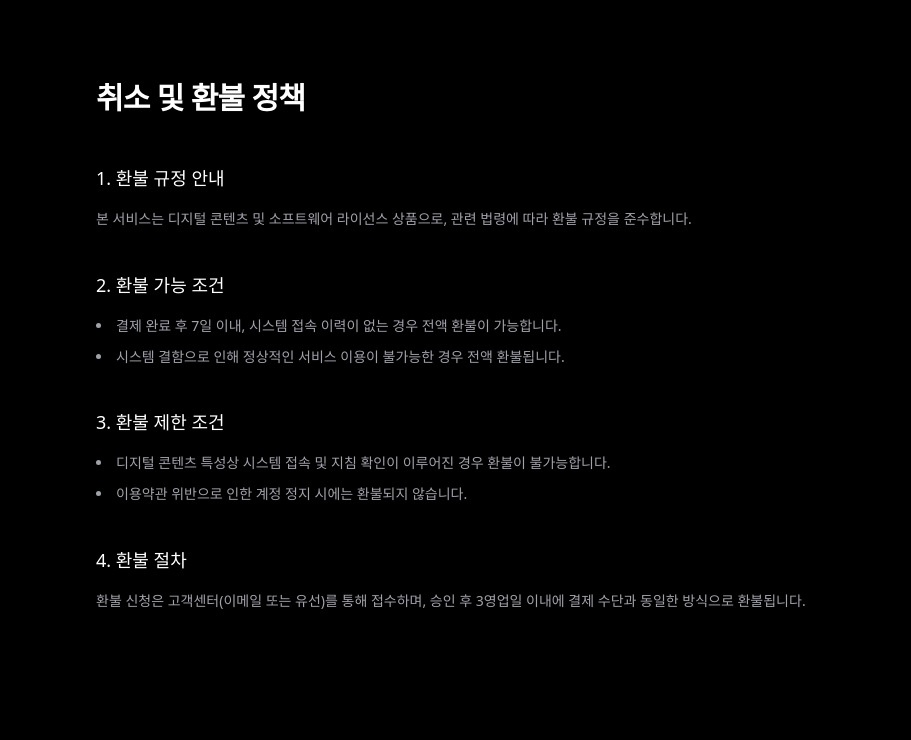
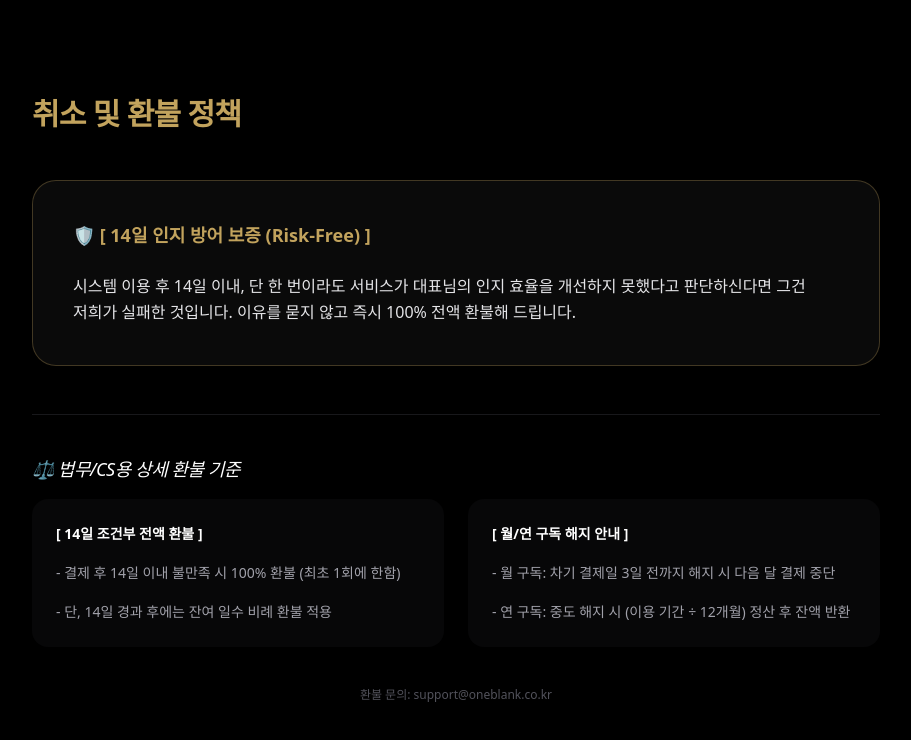
Before and after one commit to heybookzap/landing, a Next.js app: page /refund in a window 1280 px wide. Shown: the top 740 px of the page, without its empty margins (184-1095 px from the left). Built offline with nearby package versions, Linux system fonts and the light colour scheme.

Commit message:
최종 피드백 반영 및 마스터본 배포

```diff
--- a/app/about/page.tsx
+++ b/app/about/page.tsx
@@ -13,7 +13,6 @@ export default function AboutPage() {
 
       <header className="absolute top-0 left-0 w-full px-8 md:px-16 py-10 z-40 flex justify-between items-start">
         <div className="flex items-center gap-3 cursor-pointer" onClick={() => router.push('/')}>
-          {/* 📌 1B를 제거하고 ONE BLANK로 통일하여 브랜드 권위를 높였습니다. */}
           <span className="text-[#C2A35D] font-serif italic text-xl font-bold uppercase">ONE BLANK</span>
           <span className="text-white text-[11px] tracking-[0.4em] font-light uppercase">The Identity</span>
         </div>
@@ -44,12 +43,13 @@ export default function AboutPage() {
 
           <div className="space-y-12 max-w-2xl mx-auto">
             <p className="text-zinc-300 text-lg md:text-xl font-light tracking-wide leading-relaxed break-keep">
-              매일 아침 &apos;오늘 뭐 하지?&apos; 고민하느라 힘을 다 쓰고 계신가요?<br className="hidden md:block"/>
-              정작 큰돈을 벌어다 줄 <span className="text-white">&apos;진짜 중요한 일&apos;</span>을 할 때는 지쳐서 미루게 됩니다.
+              매일 아침 '오늘 뭐 하지?' 고민하느라 힘을 다 쓰고 계신가요?<br className="hidden md:block"/>
+              정작 큰돈을 벌어다 줄 <span className="text-white">'진짜 중요한 일'</span>을 할 때는 지쳐서 미루게 됩니다.
             </p>
             <p className="text-zinc-300 text-lg md:text-xl font-light tracking-wide leading-relaxed break-keep">
               이제 쓸데없는 고민과 시간 낭비는 시스템이 모두 대신하겠습니다.<br className="hidden md:block"/>
-              아무 생각 마십시오. 매일 <span className="font-serif italic font-bold text-[#C2A35D]">아침 9시</span>, <br className="hidden md:block"/>저희가 딱 하나 정해드리는 일만 하시면 됩니다.
+              아무 생각 마십시오. 매일 아침,<br className="hidden md:block"/>
+              저희가 딱 하나 정해드리는 일만 실행하시면 됩니다.
             </p>
           </div>
         </div>
--- a/app/admin/page.tsx
+++ b/app/admin/page.tsx
@@ -24,7 +24,6 @@ export default function AdminDashboardPage() {
     '피곤함': { action: '', benefit: '', loss: '', mindset: '' }
   })
 
-  // 📌 실시간 시계 동기화 로직
   useEffect(() => {
     const updateTime = () => {
       const now = new Date()
@@ -98,7 +97,6 @@ export default function AdminDashboardPage() {
   }
 
   const saveReport = () => {
-    alert(`[${editingUser.name}] 고객의 3가지 컨디션별 사전 데스킹이 완료되었습니다.`)
     setEditingUser(null)
   }
 
--- a/app/dashboard/page.tsx
+++ b/app/dashboard/page.tsx
@@ -17,7 +17,6 @@ export default function CustomerDashboardPage() {
   const [isCheckingIn, setIsCheckingIn] = useState(false)
   const [currentTime, setCurrentTime] = useState('')
 
-  // 📌 실시간 시계 동기화 로직
   useEffect(() => {
     const updateTime = () => {
       const now = new Date()
@@ -72,7 +71,6 @@ export default function CustomerDashboardPage() {
         yesterday.setDate(now.getDate() - 1)
         const yesterdayStr = yesterday.toISOString().split('T')[0]
 
-        // 가입 당일 철벽 방어 (온보딩 우회를 위해 이 로직이 대시보드 진입을 막고 있을 수 있습니다)
         if (new Date(profile?.created_at || now).toDateString() === now.toDateString()) {
           setView('SLICING')
           return
@@ -153,7 +151,7 @@ export default function CustomerDashboardPage() {
       else if (dayCount >= 14) setView('UPSELL')
       else setView('VALUE')
     } catch (err) {
-      alert('시스템 동기화 오류')
+      alert('System Sync Error')
     } finally {
       setIsCheckingIn(false)
     }
--- a/app/how-it-works/page.tsx
+++ b/app/how-it-works/page.tsx
@@ -23,7 +23,6 @@ export default function HowItWorksPage() {
       <div className="w-full max-w-5xl mx-auto z-10 pb-32">
         <div className="text-center mb-16">
           <p className="text-[#C2A35D] text-[11px] tracking-[0.5em] font-bold font-serif italic uppercase mb-6">How We Work</p>
-          {/* 📌 타이틀 줄간격을 leading-relaxed로 넓혀 답답함을 해소했습니다. */}
           <h1 className="text-3xl md:text-5xl font-light tracking-tight text-white break-keep leading-relaxed">
             시스템이 대표님의 결정 피로를 <br />
             <span className="font-serif italic font-bold text-[#C2A35D]">완벽히 차단</span>하는 4단계
@@ -34,11 +33,10 @@ export default function HowItWorksPage() {
           {[
             {
               num: "01",
-              // 📌 01번 타이틀에 명확한 줄바꿈을 적용했습니다.
-              title: <>거대 목표만 던지십시오.<br />계획은 시스템이 다 짭니다.</>,
+              title: <>이루고 싶은 목표만 던지십시오.<br />계획은 시스템이 다 짭니다.</>,
               desc: (
                 <>
-                  &apos;3개월 내 신규 프로젝트 런칭&apos; 같은 결과만 입력해 두십시오.<br />
+                  '3개월 내 신규 프로젝트 런칭' 같은 결과만 입력해 두십시오.<br />
                   달성하기 위해 오늘 아침 무엇부터 해야 할지는,<br className="hidden md:block" />
                   시스템이 가장 작고 쉬운 행동으로 완벽하게 잘게 나눠 드립니다.
                 </>
@@ -51,19 +49,18 @@ export default function HowItWorksPage() {
                 <>
                   몇 시에 일어나든 상관없습니다.<br />
                   대표님이 눈을 뜨고 시스템에 접속하면, 그날의 컨디션에 맞춰<br className="hidden md:block" />
-                  지금 당장 해야 할 &apos;단 한 가지&apos; 지침만 화면에 꽂힙니다.<br />
+                  지금 당장 해야 할 '단 한 가지' 지침만 화면에 꽂힙니다.<br />
                   더 이상 고민하며 방황하지 마십시오.
                 </>
               )
             },
             {
               num: "03",
-              title: "뇌가 지친 날, 시스템은 '무조건 쉬기'를 명령합니다.",
-              // 📌 03번 내용을 지시하신 카피로 전면 교체했습니다.
+              title: <>컨디션이 저조하고 뇌가 지친 날,<br />시스템은 '쉬어가기'를 추천드립니다.</>,
               desc: (
                 <>
                   오늘 너무 피곤하신가요?<br />
-                  시스템은 컨디션 관리를 위해 무조건 쉬라고 지시합니다.<br />
+                  시스템은 컨디션 관리를 위해 쉬어가라고 지침을 드립니다.<br />
                   못 했다고 자책하지 마십시오.<br />
                   때로는 쉬는 것도 시스템이 내리는 엄격한 지침입니다.
                 </>
@@ -72,10 +69,9 @@ export default function HowItWorksPage() {
             {
               num: "04",
               title: "주말에는 생각을 완전히 'OFF' 해드립니다.",
-              // 📌 04번 내용의 부자연스러운 줄바꿈을 제거했습니다.
               desc: (
                 <>
-                  뇌를 완전히 비워야 월요일에 압도적인 돈을 벌 수 있습니다.<br />
+                  뇌를 완전히 비워야 월요일에 효과적인 성과를 낼 수 있습니다.<br />
                   진짜 휴식을 위해, 주말 동안 시스템은 대표님의 접속을 철저히 차단하고 모든 고민을 대신 안전하게 보관합니다.
                 </>
               )
--- a/app/page.tsx
+++ b/app/page.tsx
@@ -28,11 +28,9 @@ export default function LandingPage() {
     return () => clearInterval(interval)
   }, [selectedVal])
 
-  // 📌 [수정] 시급 선택 시 브라우저에 값을 임시 저장하는 함수
   const handleSelectWage = (val: number) => {
-    setSelectedVal(val);
-    // 로컬 스토리지에 'pending_hourly_wage'라는 이름으로 저장 (나중에 대시보드에서 꺼내 씀)
-    localStorage.setItem('pending_hourly_wage', val.toString());
+    setSelectedVal(val)
+    localStorage.setItem('pending_hourly_wage', val.toString())
   }
 
   const handleStartPayment = async () => {
@@ -81,9 +79,10 @@ export default function LandingPage() {
                 아무나 들어올 수<br />없습니다.
               </h1>
               <div className="space-y-6 max-w-3xl mb-12 px-4">
-                <h2 className="text-lg md:text-2xl font-light text-white tracking-widest leading-relaxed">
+                <h2 className="text-lg md:text-2xl font-light text-white tracking-widest leading-relaxed break-keep">
                   <span className="font-serif italic font-bold text-[#C2A35D]">월 1,000만 원</span>의 벽은 넘었지만,<br />
-                  완벽주의와 &apos;결정 피로&apos;에 갇혀<br className="md:hidden" /> 혼자 모든 걸 짊어지고 있는 창업가 전용 시스템입니다.
+                  완벽주의와 &apos;결정 피로&apos;에 갇혀 혼자 모든 걸 짊어지고 있는<br />
+                  창업가 전용 시스템입니다.
                 </h2>
                 <p className="text-zinc-300 text-sm md:text-base font-light tracking-wide leading-relaxed">
                   매일 아침 무엇을 할지, 시스템이 당신의 뇌를 대신해 결정해 드립니다.<br />
@@ -104,7 +103,7 @@ export default function LandingPage() {
                 {[30000, 50000, 100000].map((val) => (
                   <button
                     key={val}
-                    onClick={() => handleSelectWage(val)} // 📌 [수정] 위에서 만든 저장 함수 호출
+                    onClick={() => handleSelectWage(val)}
                     className="w-full py-8 border-b border-zinc-800 flex justify-center items-center group hover:bg-white/[0.05] transition-colors"
                   >
                     <span className="text-zinc-500 group-hover:text-white mr-4 text-base font-light">₩</span>
@@ -153,7 +152,6 @@ export default function LandingPage() {
         </div>
       </footer>
 
-      {/* 오버레이 섹션 (약관 등) 생략... 기존 코드와 동일 */}
       <AnimatePresence>
         {overlayType && (
           <motion.div initial={{ opacity: 0 }} animate={{ opacity: 1 }} exit={{ opacity: 0 }} className="fixed inset-0 z-[100] bg-black/95 flex items-center justify-center p-4 md:p-16 backdrop-blur-md">
@@ -161,33 +159,57 @@ export default function LandingPage() {
               <button onClick={() => setOverlayType(null)} className="absolute top-6 right-6 text-zinc-400 hover:text-white text-[11px] tracking-widest uppercase transition-colors">[ 닫기 ]</button>
 
               <div className="flex-1 overflow-y-auto pr-4 space-y-10 text-zinc-300 text-sm font-light leading-loose pt-8 scrollbar-hide text-left">
-                {/* 약관 내용들... */}
                 {overlayType === 'terms' && (
                   <div className="space-y-10">
                     <h2 className="text-white text-2xl font-light tracking-tight border-b border-zinc-800 pb-4 font-serif italic">이용약관</h2>
-                    <section className="space-y-3">
-                      <p className="text-white font-medium">제 1조 (목적)</p>
-                      <p>ONE BLANK는 대표님의 복잡한 생각을 정리해주고,<br />매일 아침 딱 한 가지 행동에만 집중할 수 있게 돕는 시스템입니다.</p>
+                    <section className="space-y-4">
+                      <h2 className="text-white text-lg font-bold">제 1조 (목적)</h2>
+                      <p className="text-zinc-400 text-sm leading-relaxed break-keep">
+                        ONE BLANK는 대표님의 복잡한 생각을 정리해주고 가장 핵심적인 목표 달성에만 집중할 수 있도록 고안된 VVIP 전용 인지 방어 시스템입니다. 본 약관은 회사와 회원 간의 권리, 의무 및 책임 사항을 규정함을 목적으로 합니다.
+                      </p>
                     </section>
                   </div>
                 )}
                 {overlayType === 'refund' && (
                   <div className="space-y-10">
-                    <h2 className="text-white text-2xl font-light tracking-tight border-b border-zinc-800 pb-4 font-serif italic">환불규정</h2>
-                    <div className="bg-[#111] p-6 border border-[#C2A35D]/40 space-y-4 text-left">
-                      <p className="text-lg text-white font-medium tracking-tight">🛡️ [ 14일 인지 방어 보증 (Risk-Free) ]</p>
-                      <p className="leading-relaxed text-zinc-300">
-                        ONE BLANK는 대표님의 변화를 100% 보장합니다.<br />
-                        결제 후 14일 동안, 매일 아침 시스템이 내리는 &apos;2분 지침&apos;을<br />단 하루도 빠짐없이 완료(체크인)하셨음에도 불구하고<br />결정 피로가 줄어들지 않았다면?<br /><br />
-                        <span className="text-white font-bold text-base underline underline-offset-4 decoration-[#C2A35D]">저희가 실패한 것입니다. 즉시 100% 전액 환불해 드립니다.</span>
+                    <h2 className="text-white text-2xl font-light tracking-tight border-b border-zinc-800 pb-4 font-serif italic">취소 및 환불 정책</h2>
+                    <div className="bg-[#0A0A0A] border border-[#C2A35D]/30 p-10 rounded-3xl space-y-6">
+                      <h2 className="text-[#C2A35D] text-lg font-bold">🛡️ [ 14일 인지 방어 보증 (Risk-Free) ]</h2>
+                      <p className="text-zinc-200 text-[16px] leading-relaxed break-keep font-medium">
+                        시스템 이용 후 14일 이내, 단 한 번이라도 서비스가 대표님의 인지 효율을 개선하지 못했다고 판단하신다면 그건 저희가 실패한 것입니다. 이유를 묻지 않고 즉시 100% 전액 환불해 드립니다.
                       </p>
+                    </div>
+                    <div className="space-y-10 pt-10 border-t border-zinc-900">
+                      <section className="space-y-4">
+                        <h2 className="text-white text-lg font-medium tracking-tight italic">⚖️ 법무/CS용 상세 환불 기준</h2>
+                        <div className="grid grid-cols-1 md:grid-cols-2 gap-6 text-sm text-zinc-400 leading-relaxed">
+                          <div className="space-y-4 bg-zinc-900/30 p-6 rounded-2xl">
+                            <p className="text-white font-bold">[ 14일 조건부 전액 환불 ]</p>
+                            <p>- 결제 후 14일 이내 불만족 시 100% 환불 (최초 1회에 한함)</p>
+                            <p>- 단, 14일 경과 후에는 잔여 일수 비례 환불 적용</p>
+                          </div>
+                          <div className="space-y-4 bg-zinc-900/30 p-6 rounded-2xl">
+                            <p className="text-white font-bold">[ 월/연 구독 해지 안내 ]</p>
+                            <p>- 월 구독: 차기 결제일 3일 전까지 해지 시 다음 달 결제 중단</p>
+                            <p>- 연 구독: 중도 해지 시 (이용 기간 ÷ 12개월) 정산 후 잔액 반환</p>
+                          </div>
+                        </div>
+                      </section>
+                      <p className="text-zinc-600 text-xs text-center">환불 문의: support@oneblank.co.kr</p>
                     </div>
                   </div>
                 )}
                 {overlayType === 'privacy' && (
                   <div className="space-y-10">
                     <h2 className="text-white text-2xl font-light tracking-tight border-b border-zinc-800 pb-4 font-serif italic">개인정보처리방침</h2>
-                    <p className="text-base text-white font-light">대표님의 모든 사업적 목표와 정보는 암호화되어 생명처럼 보호됩니다.</p>
+                    <div className="text-[16px] text-zinc-300 leading-[1.8] space-y-8 font-light tracking-wide break-keep italic">
+                      "대표님의 모든 사업적 목표와 정보는 암호화되어 생명처럼 보호됩니다."
+                    </div>
+                    <div className="text-sm text-zinc-400 space-y-4 border-t border-zinc-800 pt-8">
+                      <p>1. 수집 항목: 이메일, 결제 기록, 서비스 이용 로그.</p>
+                      <p>2. 수집 목적: VVIP 회원 식별 및 맞춤형 지침 생성.</p>
+                      <p>3. 보유 기간: 서비스 해지 시 혹은 관련 법령에 따른 보존 기간 종료 시까지 즉시 파기.</p>
+                    </div>
                   </div>
                 )}
               </div>
--- a/app/privacy/page.tsx
+++ b/app/privacy/page.tsx
@@ -2,13 +2,16 @@
 
 export default function PrivacyPage() {
   return (
-    <div className="min-h-screen bg-black text-white flex flex-col">
-      <main className="flex-1 max-w-3xl mx-auto py-20 px-6 space-y-8">
-        <h1 className="text-3xl font-bold">개인정보처리방침</h1>
-        <div className="text-sm text-zinc-400 leading-relaxed space-y-4 font-light">
+    <div className="min-h-screen bg-black text-white flex flex-col font-pretendard">
+      <main className="flex-1 max-w-3xl mx-auto py-24 px-6 space-y-12">
+        <h1 className="text-3xl font-serif font-bold tracking-tight text-[#C2A35D]">개인정보처리방침</h1>
+        <div className="text-[16px] text-zinc-300 leading-[1.8] space-y-8 font-light tracking-wide break-keep italic">
+          "대표님의 모든 사업적 목표와 정보는 암호화되어 생명처럼 보호됩니다."
+        </div>
+        <div className="text-sm text-zinc-400 space-y-4 border-t border-zinc-800 pt-8">
           <p>1. 수집 항목: 이메일, 결제 기록, 서비스 이용 로그.</p>
-          <p>2. 수집 목적: VVIP 회원 식별, 서비스 제공 및 고객 지원.</p>
-          <p>3. 보유 기간: 서비스 해지 시 혹은 관련 법령에 따른 보존 기간 종료 시까지 지체 없이 파기합니다.</p>
+          <p>2. 수집 목적: VVIP 회원 식별 및 맞춤형 지침 생성.</p>
+          <p>3. 보유 기간: 서비스 해지 시 혹은 관련 법령에 따른 보존 기간 종료 시까지 즉시 파기.</p>
         </div>
       </main>
     </div>
--- a/app/refund/page.tsx
+++ b/app/refund/page.tsx
@@ -2,36 +2,34 @@
 
 export default function RefundPage() {
   return (
-    <div className="min-h-screen bg-black text-white">
-      <main className="max-w-3xl mx-auto py-20 px-6 space-y-12">
-        <h1 className="text-3xl font-bold tracking-tight">취소 및 환불 정책</h1>
+    <div className="min-h-screen bg-black text-white flex flex-col font-pretendard">
+      <main className="flex-1 max-w-4xl mx-auto py-24 px-6 space-y-12 w-full">
+        <h1 className="text-3xl font-serif font-bold tracking-tight text-[#C2A35D]">취소 및 환불 정책</h1>
 
-        <div className="space-y-10 text-sm leading-relaxed text-zinc-400">
+        <div className="bg-[#0A0A0A] border border-[#C2A35D]/30 p-10 rounded-3xl space-y-6">
+          <h2 className="text-[#C2A35D] text-lg font-bold">🛡️ [ 14일 인지 방어 보증 (Risk-Free) ]</h2>
+          <p className="text-zinc-200 text-[16px] leading-relaxed break-keep font-medium">
+            시스템 이용 후 14일 이내, 단 한 번이라도 서비스가 대표님의 인지 효율을 개선하지 못했다고 판단하신다면 그건 저희가 실패한 것입니다. 이유를 묻지 않고 즉시 100% 전액 환불해 드립니다.
+          </p>
+        </div>
+
+        <div className="space-y-10 pt-10 border-t border-zinc-900">
           <section className="space-y-4">
-            <h2 className="text-white text-lg font-medium">1. 환불 규정 안내</h2>
-            <p>본 서비스는 디지털 콘텐츠 및 소프트웨어 라이선스 상품으로, 관련 법령에 따라 환불 규정을 준수합니다.</p>
+            <h2 className="text-white text-lg font-medium tracking-tight italic">⚖️ 법무/CS용 상세 환불 기준</h2>
+            <div className="grid grid-cols-1 md:grid-cols-2 gap-6 text-sm text-zinc-400 leading-relaxed">
+              <div className="space-y-4 bg-zinc-900/30 p-6 rounded-2xl">
+                <p className="text-white font-bold">[ 14일 조건부 전액 환불 ]</p>
+                <p>- 결제 후 14일 이내 불만족 시 100% 환불 (최초 1회에 한함)</p>
+                <p>- 단, 14일 경과 후에는 잔여 일수 비례 환불 적용</p>
+              </div>
+              <div className="space-y-4 bg-zinc-900/30 p-6 rounded-2xl">
+                <p className="text-white font-bold">[ 월/연 구독 해지 안내 ]</p>
+                <p>- 월 구독: 차기 결제일 3일 전까지 해지 시 다음 달 결제 중단</p>
+                <p>- 연 구독: 중도 해지 시 (이용 기간 ÷ 12개월) 정산 후 잔액 반환</p>
+              </div>
+            </div>
           </section>
-
-          <section className="space-y-4">
-            <h2 className="text-white text-lg font-medium">2. 환불 가능 조건</h2>
-            <ul className="space-y-2 list-disc list-inside">
-              <li>결제 완료 후 7일 이내, 시스템 접속 이력이 없는 경우 전액 환불이 가능합니다.</li>
-              <li>시스템 결함으로 인해 정상적인 서비스 이용이 불가능한 경우 전액 환불됩니다.</li>
-            </ul>
-          </section>
-
-          <section className="space-y-4">
-            <h2 className="text-white text-lg font-medium">3. 환불 제한 조건</h2>
-            <ul className="space-y-2 list-disc list-inside">
-              <li>디지털 콘텐츠 특성상 시스템 접속 및 지침 확인이 이루어진 경우 환불이 불가능합니다.</li>
-              <li>이용약관 위반으로 인한 계정 정지 시에는 환불되지 않습니다.</li>
-            </ul>
-          </section>
-
-          <section className="space-y-4">
-            <h2 className="text-white text-lg font-medium">4. 환불 절차</h2>
-            <p>환불 신청은 고객센터(이메일 또는 유선)를 통해 접수하며, 승인 후 3영업일 이내에 결제 수단과 동일한 방식으로 환불됩니다.</p>
-          </section>
+          <p className="text-zinc-600 text-xs text-center">환불 문의: support@oneblank.co.kr</p>
         </div>
       </main>
     </div>
```
Also changed, not shown: app/dashboard/setup/page.tsx (+39 -16 lines).
